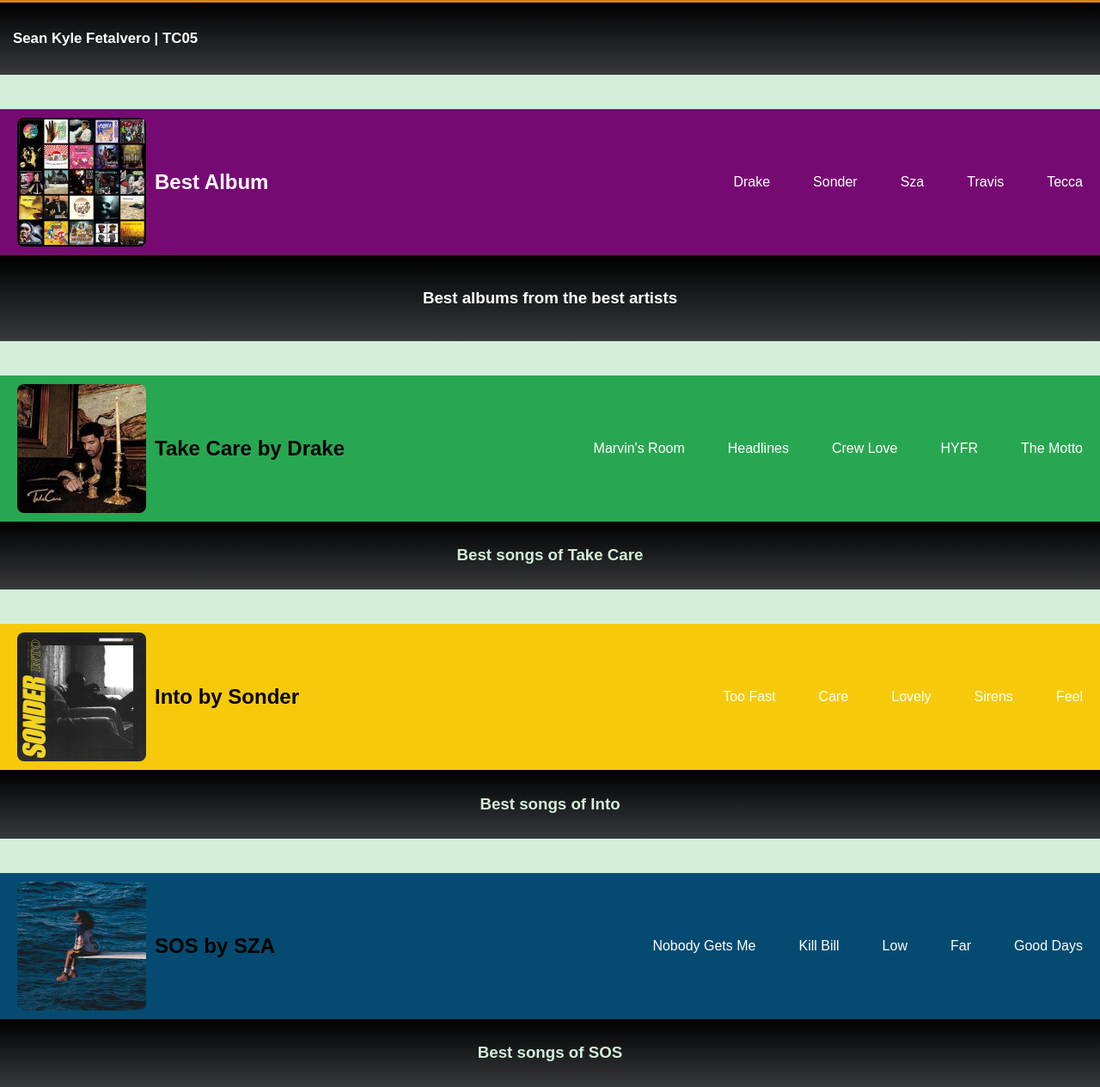
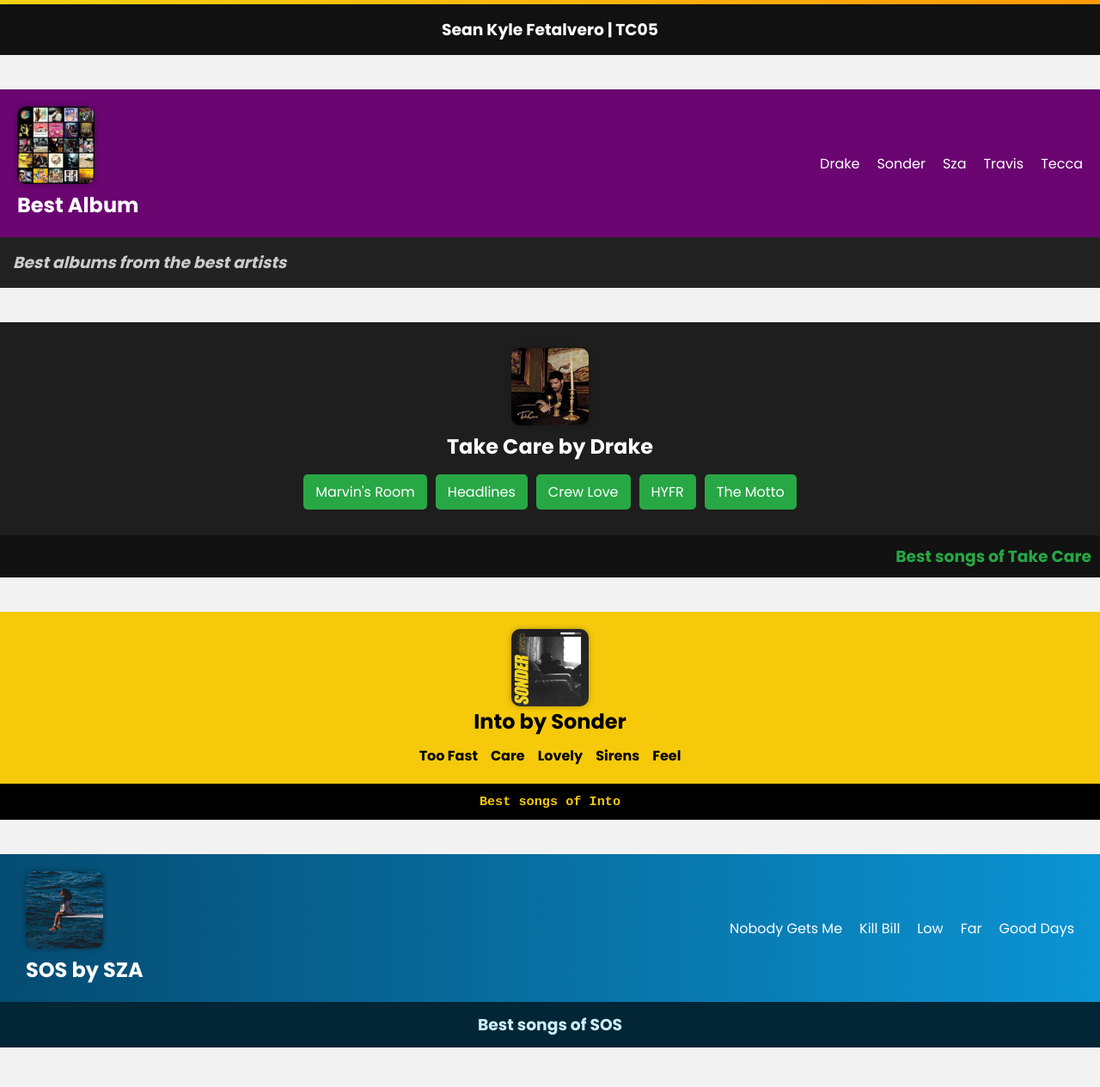
Before and after one commit to FetalveroSean/WD-seatwork-1-fetalvero, a plain HTML site: page index.html in a window 1280 px wide. Shown: the part 167-1432 px from the top of the page at 86% size. Drawn offline with Linux system fonts and the light colour scheme.

Commit message:
refractor:update

```diff
--- a/index.html
+++ b/index.html
@@ -1,167 +1,223 @@
 <!DOCTYPE html>
 <html lang="en">
 <head>
-  <meta charset="UTF-8">
-  <meta name="viewport" content="width=device-width, initial-scale=1.0">
-  <title>TASK</title>
+  <meta charset="UTF-8" />
+  <meta name="viewport" content="width=device-width, initial-scale=1.0"/>
+  <title>Zoomable Album Layout</title>
+  <link href="https://fonts.googleapis.com/css2?family=Poppins:wght@400;700&display=swap" rel="stylesheet">
   <style>
     body {
-      background: #d4edda;
       margin: 0;
-      padding: 0;
-      font-family: Arial, sans-serif;
+      font-family: 'Poppins', sans-serif;
+      background: #f2f2f2;
     }
 
-    .header, .footer {
-      display: grid;
-      grid-template-columns: 1fr 1fr;
-      align-items: center;
-      padding: 10px 20px;
+    img.sonder {
+      width: 90px;
+      height: 90px;
+      object-fit: cover;
+      border-radius: 10px;
+      box-shadow: 0 0 6px rgba(0, 0, 0, 0.3);
+      transition: transform 0.4s ease;
     }
 
-    .logo {
+    img.sonder:hover {
+      transform: scale(1.2);
+    }
+
+    section {
+      margin-bottom: 40px;
+    }
+
+    h2, h3 {
+      margin: 0;
+    }
+
+    /* ======= HEADER 1 ======= */
+    .header1 {
+      background: linear-gradient(to right, #f5d313, #ff9900);
+      color: #000;
       display: flex;
+      justify-content: space-between;
       align-items: center;
+      padding: 20px 30px;
+    }
+
+    .header1 .button-menu {
+      display: flex;
+      gap: 12px;
+    }
+
+    .header1 button {
+      background-color: #000;
+      color: #fff;
+      border: none;
+      padding: 8px 14px;
+      border-radius: 20px;
+      font-weight: bold;
+      cursor: pointer;
+      transition: all 0.3s ease;
+    }
+
+    .header1 button:hover {
+      background-color: #333;
+    }
+
+    .footer1 {
+      background: #111;
+      color: #fff;
+      text-align: center;
+      padding: 15px;
+    }
+
+    /* ======= HEADER 2 ======= */
+    .header2 {
+      background: #6a0572;
+      color: white;
+      padding: 20px;
+      display: flex;
+      justify-content: space-between;
+      align-items: center;
+    }
+
+    .menu2 {
+      display: flex;
+      gap: 20px;
+    }
+
+    .menu2 a {
+      color: white;
+      text-decoration: none;
+      transition: 0.3s ease;
+    }
+
+    .menu2 a:hover {
+      color: #ffd700;
+    }
+
+    .footer2 {
+      background: #222;
+      color: #ccc;
+      padding: 15px;
+      text-align: left;
+      font-style: italic;
+    }
+
+    /* ======= HEADER 3 ======= */
+    .header3 {
+      background: #1e1e1e;
+      color: white;
+      text-align: center;
+      padding: 30px 15px;
+    }
+
+    .menu3 {
+      margin-top: 15px;
+      display: flex;
+      flex-wrap: wrap;
+      justify-content: center;
       gap: 10px;
     }
 
-    .sonder {
-      width: 150px;
-      height: 150px;
-      object-fit: cover;
-      border-radius: 8px;
+    .menu3 a {
+      background: #28a745;
+      padding: 8px 14px;
+      color: white;
+      border-radius: 5px;
+      text-decoration: none;
     }
 
-    /* All right-groups aligned right */
-    .right-group1,
-    .right-group2,
-    .right-group3,
-    .right-group4,
-    .right-group5 {
-      display: flex;
-      justify-content: flex-end;
-      align-items: center;
-      gap: 50px;
-      font-size: 16px;
+    .menu3 a:hover {
+      background: #1b7d42;
     }
 
-    /* Menu styles */
-    .Menu, .menu2, .menu3, .menu4, .menu5 {
-      display: flex;
-      gap: 50px;
+    .footer3 {
+      background: #121212;
+      color: #28a745;
+      padding: 10px;
+      text-align: right;
     }
 
-    .Menu a,
-    .menu2 a,
-    .menu3 a,
-    .menu4 a,
+    /* ======= HEADER 4 ======= */
+    .header4 {
+      background: #f6ca0a;
+      padding: 20px;
+      color: #000;
+      display: flex;
+      flex-direction: column;
+      align-items: center;
+      text-align: center;
+    }
+
+    .menu4 {
+      margin-top: 10px;
+      display: flex;
+      gap: 15px;
+    }
+
+    .menu4 a {
+      text-decoration: none;
+      color: #000;
+      font-weight: bold;
+    }
+
+    .menu4 a:hover {
+      background: #000;
+      color: #fff;
+      padding: 4px 8px;
+      border-radius: 6px;
+    }
+
+    .footer4 {
+      background: #000;
+      color: #f6ca0a;
+      text-align: center;
+      font-family: monospace;
+      padding: 12px;
+    }
+
+    /* ======= HEADER 5 ======= */
+    .header5 {
+      background: linear-gradient(to right, #054b71, #0b94d3);
+      color: white;
+      display: flex;
+      justify-content: space-between;
+      align-items: center;
+      padding: 20px 30px;
+    }
+
+    .menu5 {
+      display: flex;
+      gap: 20px;
+    }
+
     .menu5 a {
       color: white;
       text-decoration: none;
-      font-weight: 500;
-      font-size: 16px;
-      transition: transform 0.3s ease, font-size 0.3s ease;
+      position: relative;
     }
 
-    .Menu a:hover {
-      text-shadow: rgb(15, 13, 11) 1px 0 10px;
+    .menu5 a::after {
+      content: "";
+      position: absolute;
+      width: 0%;
+      height: 2px;
+      left: 0;
+      bottom: -2px;
+      background-color: white;
+      transition: 0.3s ease;
     }
 
-    .menu2 a:hover,
-    .menu3 a:hover,
-    .menu4 a:hover,
-    .menu5 a:hover {
-      transform: scale(1.2);
-      text-shadow: rgb(15, 13, 11) 1px 0 10px;
-    }
-
-    /* Header/Footer styles */
-    .header1 {
-      background: linear-gradient(to bottom, #f5d313, #cf8618);
-      color: black;
-      font-size: 22px;
-    }
-
-    .footer1 {
-      background: linear-gradient(to bottom, #000000, #363a3d);
-      color: white;
-      text-align: start;
-      padding: 15px;
-      font-size: 0.9rem;
-      margin-bottom: 40px;
-    }
-
-    .button-menu button {
-        background-color: #000000; /* yellow background */
-        color: #ffffff;            /* black text */
-        border: none;
-        padding: 10px 18px;
-        font-weight: bold;
-        border-radius: 6px;
-        cursor: pointer;
-        transition: background-color 0.3s ease, transform 0.2s ease;
-}
-    .header2 {
-      background: #770a72;
-
-      color: rgb(0, 0, 0);
-
-      color: white;
-
-    }
-
-    .footer2 {
-      background: linear-gradient(to bottom, #000000, #363a3d);
-      color: #ffffff;
-      display: flex;
-      justify-content: center;
-      align-items: center;
-      height: 80px;
-      margin-bottom: 40px;
-    }
-
-    .header3 {
-      background: #28a752;
-      color: #000000;
-    }
-
-    .footer3 {
-      background: linear-gradient(to bottom, #000000, #363a3d);
-      color: #d4edda;
-      padding: 10px;
-      text-align: center;
-      justify-content: center;
-      margin-bottom: 40px;
-      display: block;
-    }
-
-    .header4 {
-      background: #f6ca0a;
-      color: #000000;
-    }
-
-    .footer4 {
-      background: linear-gradient(to bottom, #000000, #363a3d);
-      color: #d4edda;
-      padding: 10px;
-      text-align: center;
-      justify-content: center;
-      margin-bottom: 40px;
-      display: block;
-    }
-
-    .header5 {
-      background: #054b71;
-      color: #000000;
+    .menu5 a:hover::after {
+      width: 100%;
     }
 
     .footer5 {
-      background: linear-gradient(to bottom, #000000, #363a3d);
-      color: #d4edda;
-      padding: 10px;
+      background: #032636;
+      color: #cceeff;
       text-align: center;
-      justify-content: center;
-      display: block;
+      padding: 12px;
+      font-weight: bold;
     }
   </style>
 </head>
@@ -169,12 +225,11 @@
 
 <!-- SECTION 1 -->
 <section>
-  <header class="header header1">
+  <header class="header1">
     <div class="logo">
       <img src="./assets/img/images.webp" class="sonder" alt="Sonder Logo">
       <h2>SEAN</h2>
     </div>
-        <div class="right-group right-group1">
     <div class="button-menu">
       <button>Home</button>
       <button>About</button>
@@ -182,22 +237,19 @@
       <button>Sign Up</button>
       <button>Login</button>
     </div>
-    </div>
   </header>
-
-  <footer class="footer footer1">
+  <footer class="footer1">
     <h3>Sean Kyle Fetalvero | TC05</h3>
   </footer>
 </section>
 
 <!-- SECTION 2 -->
 <section>
-  <header class="header header2">
+  <header class="header2">
     <div class="logo">
       <img src="./assets/img/images.jpeg" class="sonder" alt="Best Albums">
       <h2>Best Album</h2>
     </div>
-    <div class="right-group right-group2">
     <nav class="menu2">
       <a href="#">Drake</a>
       <a href="#">Sonder</a>
@@ -205,22 +257,17 @@
       <a href="#">Travis</a>
       <a href="#">Tecca</a>
     </nav>
-    </div>
   </header>
-
-  <footer class="footer footer2">
+  <footer class="footer2">
     <h3>Best albums from the best artists</h3>
   </footer>
 </section>
 
 <!-- SECTION 3 -->
 <section>
-  <header class="header header3">
-    <div class="logo">
+  <header class="header3">
     <img src="./assets/img/download.jpeg" class="sonder" alt="Take Care">
     <h2>Take Care by Drake</h2>
-    </div>
-    <div class="right-group right-group3">
     <nav class="menu3">
       <a href="#">Marvin's Room</a>
       <a href="#">Headlines</a>
@@ -228,22 +275,17 @@
       <a href="#">HYFR</a>
       <a href="#">The Motto</a>
     </nav>
-    </div>
   </header>
-
-  <footer class="footer footer3">
+  <footer class="footer3">
     <h3>Best songs of Take Care</h3>
   </footer>
 </section>
 
 <!-- SECTION 4 -->
 <section>
-  <header class="header header4">
-    <div class="logo">
+  <header class="header4">
     <img src="./assets/img/0x1900-000000-80-0-0.jpg" class="sonder" alt="Into">
     <h2>Into by Sonder</h2>
-    </div>
-    <div class="right-group right-group4">
     <nav class="menu4">
       <a href="#">Too Fast</a>
       <a href="#">Care</a>
@@ -251,22 +293,19 @@
       <a href="#">Sirens</a>
       <a href="#">Feel</a>
     </nav>
-    </div>
   </header>
-
-  <footer class="footer footer4">
+  <footer class="footer4">
     <h3>Best songs of Into</h3>
   </footer>
 </section>
 
 <!-- SECTION 5 -->
 <section>
-  <header class="header header5">
+  <header class="header5">
     <div class="logo">
       <img src="./assets/img/download (1).jpeg" class="sonder" alt="SOS by SZA">
       <h2>SOS by SZA</h2>
     </div>
-    <div class="right-group right-group5">
     <nav class="menu5">
       <a href="#">Nobody Gets Me</a>
       <a href="#">Kill Bill</a>
@@ -274,10 +313,8 @@
       <a href="#">Far</a>
       <a href="#">Good Days</a>
     </nav>
-    </div>
   </header>
-
-  <footer class="footer footer5">
+  <footer class="footer5">
     <h3>Best songs of SOS</h3>
   </footer>
 </section>
```
Also changed, not shown: 1 other file. Lines whose indentation alone changed are shown as unchanged.
